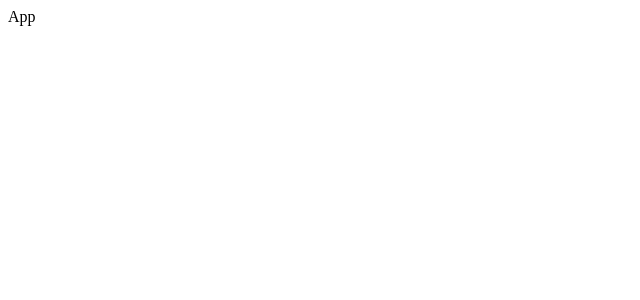
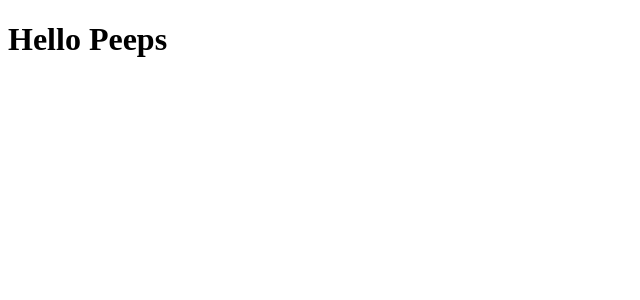
Before and after one commit to alinukerotester/alinukes-restaurant, a React (Create React App) app: page / in a window 1280 px wide. Shown: the top 300 px of the page, without its empty margins (0-640 px from the left). Built offline with nearby package versions, Linux system fonts and the light colour scheme.

Commit message:
gata pe azi

```diff
--- a/package.json
+++ b/package.json
@@ -8,6 +8,7 @@
     "@testing-library/user-event": "^13.2.1",
     "react": "^18.3.1",
     "react-dom": "^18.3.1",
+    "react-icons": "^5.3.0",
     "react-scripts": "5.0.1",
     "web-vitals": "^2.1.0"
   },
--- a/src/App.js
+++ b/src/App.js
@@ -1,7 +1,11 @@
 import React from 'react';
 
 const App = () => {
-  return <div>App</div>;
+  return (
+    <div>
+      <h1>Hello Peeps</h1>
+    </div>
+  );
 };
 
 export default App;
```
Also changed, not shown: 1 other file (tests, documents, lock files or other folders).
